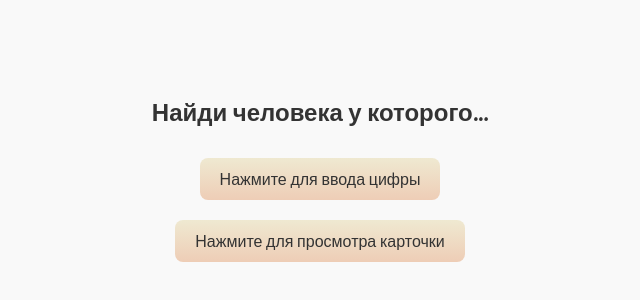
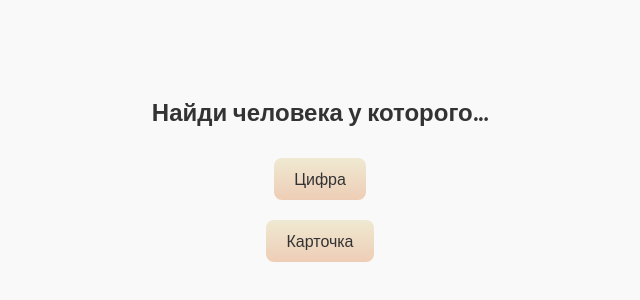
Before and after one commit to FieldMouser/ChoosePersonCards, a plain HTML site: page index.html in a window 1280 px wide. Shown: the part 224-524 px from the top of the page, without its empty margins (320-960 px from the left). Drawn offline with Linux system fonts and the light colour scheme.

Commit message:
Updated buttons text

```diff
--- a/index.html
+++ b/index.html
@@ -14,9 +14,9 @@
 
     <div class="card"></div>
 
-    <button id="numberButton" onclick="getNumber()">Нажмите для ввода цифры</button>
+    <button id="numberButton" onclick="getNumber()">Цифра</button>
 
-    <button id="cardButton" onclick="roll()">Нажмите для просмотра карточки</button>
+    <button id="cardButton" onclick="roll()">Карточка</button>
 
     <script src="script.js"></script>
 </body>
```
